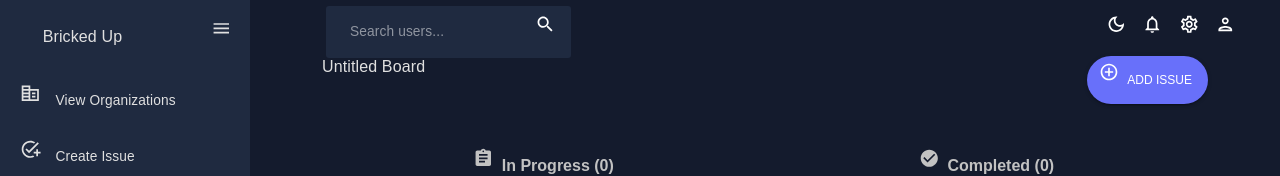
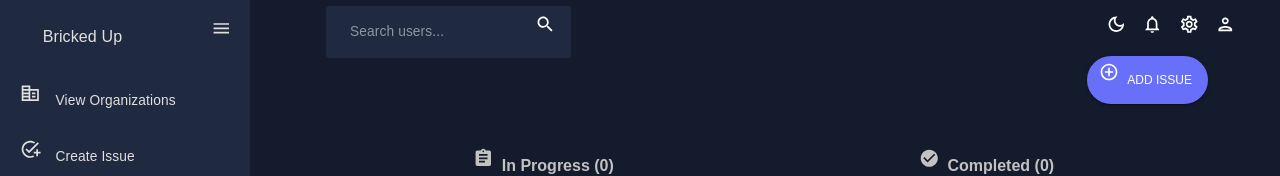
Before and after one commit to bricked-up/Frontend, a React (Create React App) app: page /createIssue in a window 1280 px wide. Shown: the top 176 px of the page. Built offline with nearby package versions, Linux system fonts and the light colour scheme.

Commit message:
reload page by creation of a new issue

```diff
--- a/src/Components/CreateIssue/AddIssue.tsx
+++ b/src/Components/CreateIssue/AddIssue.tsx
@@ -90,6 +90,7 @@ export const AddIssue: React.FC<AddIssueProps> = ({
     const result = await createNewIssue(issueParams, "create-issue");
     if (result.status === 200 || result.status === 201) {
       onClose(); // Close the dialog
+      window.location.reload();
     } else {
       alert(`Error creating issue: ${result.error || "Unknown error"}`);
       console.error("Create issue failed:", result.error);
--- a/src/Components/CreateIssue/CreateIssue.tsx
+++ b/src/Components/CreateIssue/CreateIssue.tsx
@@ -26,7 +26,7 @@ import { getUser, getIssue } from "../../utils/getters.utils";
 }
 export const defaultBoard: Board = {
   id: 0,
-  name: "Untitled Board",
+  name: "",
   createdBy: "system",
   createdById: "0",
   createdAt: new Date(),
```
